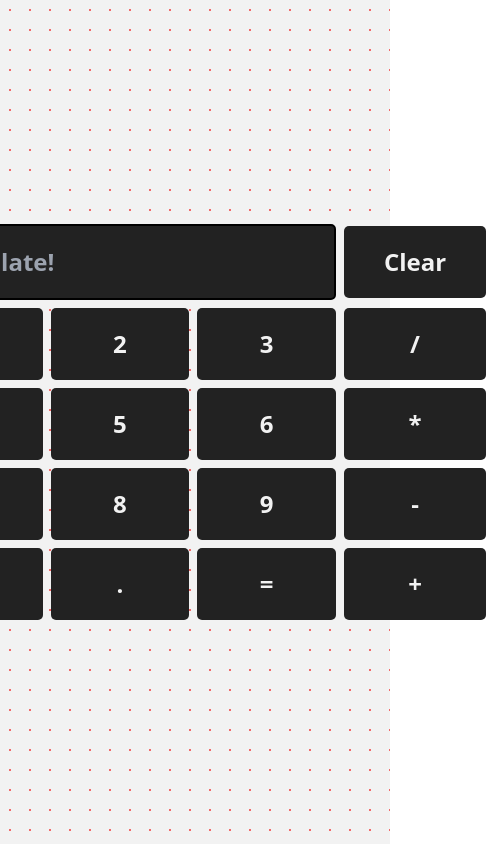
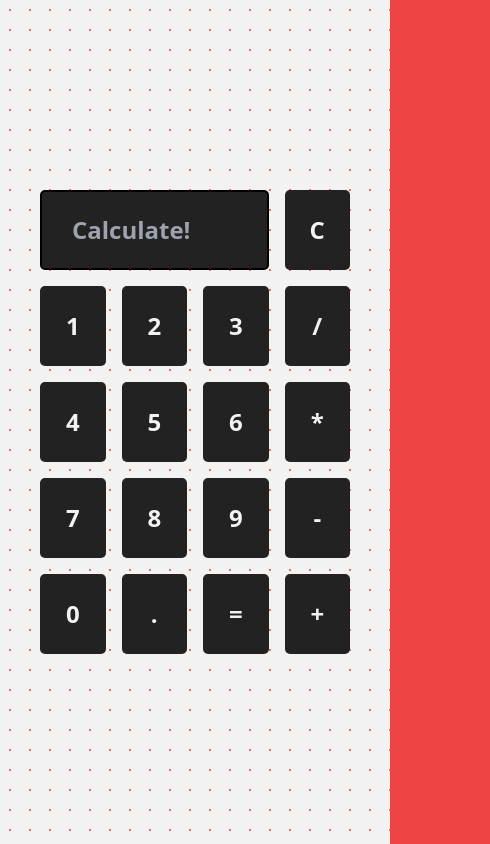
Before and after one commit to Jeydin21/Calculator-App, a plain HTML site: page index.html in a window 390 px wide. Shown: the whole page, 490 px wide, since content can reach past the window. Drawn offline with nearby package versions, Linux system fonts and the light colour scheme.

Commit message:
Added mobile support!

```diff
--- a/index.html
+++ b/index.html
@@ -4,85 +4,54 @@
 <head>
     <meta charset="UTF-8">
     <meta name="viewport" content="width=device-width, initial-scale=1.0">
-  <title>Calculator</title>
-  <script defer src="https://cdn.tailwindcss.com"></script>
+    <title>Calculator App</title>
+    <script async src="https://cdn.tailwindcss.com"></script>
 </head>
 
-<body>
-  <!-- Background -->
-  <div
-    class="absolute top-0 z-[-2] h-screen w-screen bg-red-500 bg-[radial-gradient(#ffffff33_1px,#f2f2f2_1px)] dark:bg-[#000000] dark:bg-[radial-gradient(#ffffff33_1px,#00091d_1px)] bg-[size:20px_20px] flex items-center justify-center">
+<body
+    class="absolute top-0 z-[-2] h-screen w-screen bg-red-500 bg-[radial-gradient(#ffffff33_1px,#f2f2f2_1px)] flex dark:bg-[#000000] dark:bg-[radial-gradient(#ffffff33_1px,#00091d_1px)] bg-[size:20px_20px] items-center justify-center">
 
-    <table class="mx-auto" id="calculator">
-      <tr>
-        <td colspan="3" class="p-1"><input
-            class="bg-[#222222] text-[#F2F2F2] dark:bg-[#F2F2F2] dark:text-[#222222] text-2xl font-bold px-[30px] py-5 rounded-[5px] border-[none] border-2 border-solid border-[black]"
-            type="text" id="result" disabled placeholder="Calculate!"></td>
-        <td class="p-1"><input
-            class="dark:hover:bg-blue-300 hover:bg-slate-500 duration-200 active:scale-90 w-full bg-[#222222] text-[#F2F2F2] dark:bg-[#F2F2F2] dark:text-[#222222] text-2xl font-bold px-10 py-5 rounded-[5px] border-[none]"
-            type="button" value="Clear" onclick="clr()"></td>
-      </tr>
-      <tr>
-        <td class="p-1"><input
-            class="dark:hover:bg-blue-300 hover:bg-slate-500 duration-200 active:scale-90 w-full bg-[#222222] text-[#F2F2F2] dark:bg-[#F2F2F2] dark:text-[#222222] text-2xl font-bold px-10 py-5 rounded-[5px] border-[none]"
-            type="button" value="1" onclick="dis('1')" onkeydown="myFunction(event)"></td>
-        <td class="p-1"><input
-            class="dark:hover:bg-blue-300 hover:bg-slate-500 duration-200 active:scale-90 w-full bg-[#222222] text-[#F2F2F2] dark:bg-[#F2F2F2] dark:text-[#222222] text-2xl font-bold px-10 py-5 rounded-[5px] border-[none]"
-            type="button" value="2" onclick="dis('2')" onkeydown="myFunction(event)"></td>
-        <td class="p-1"><input
-            class="dark:hover:bg-blue-300 hover:bg-slate-500 duration-200 active:scale-90 w-full bg-[#222222] text-[#F2F2F2] dark:bg-[#F2F2F2] dark:text-[#222222] text-2xl font-bold px-10 py-5 rounded-[5px] border-[none]"
-            type="button" value="3" onclick="dis('3')" onkeydown="myFunction(event)"></td>
-        <td class="p-1"><input
-            class="dark:hover:bg-blue-300 hover:bg-slate-500 duration-200 active:scale-90 w-full bg-[#222222] text-[#F2F2F2] dark:bg-[#F2F2F2] dark:text-[#222222] text-2xl font-bold px-10 py-5 rounded-[5px] border-[none]"
-            type="button" value="/" onclick="dis(' / ')" onkeydown="myFunction(event)"></td>
-      </tr>
-      <tr>
-        <td class="p-1"><input
-            class="dark:hover:bg-blue-300 hover:bg-slate-500 duration-200 active:scale-90 w-full bg-[#222222] text-[#F2F2F2] dark:bg-[#F2F2F2] dark:text-[#222222] text-2xl font-bold px-10 py-5 rounded-[5px] border-[none]"
-            type="button" value="4" onclick="dis('4')" onkeydown="myFunction(event)"></td>
-        <td class="p-1"><input
-            class="dark:hover:bg-blue-300 hover:bg-slate-500 duration-200 active:scale-90 w-full bg-[#222222] text-[#F2F2F2] dark:bg-[#F2F2F2] dark:text-[#222222] text-2xl font-bold px-10 py-5 rounded-[5px] border-[none]"
-            type="button" value="5" onclick="dis('5')" onkeydown="myFunction(event)"></td>
-        <td class="p-1"><input
-            class="dark:hover:bg-blue-300 hover:bg-slate-500 duration-200 active:scale-90 w-full bg-[#222222] text-[#F2F2F2] dark:bg-[#F2F2F2] dark:text-[#222222] text-2xl font-bold px-10 py-5 rounded-[5px] border-[none]"
-            type="button" value="6" onclick="dis('6')" onkeydown="myFunction(event)"></td>
-        <td class="p-1"><input
-            class="dark:hover:bg-blue-300 hover:bg-slate-500 duration-200 active:scale-90 w-full bg-[#222222] text-[#F2F2F2] dark:bg-[#F2F2F2] dark:text-[#222222] text-2xl font-bold px-10 py-5 rounded-[5px] border-[none]"
-            type="button" value="*" onclick="dis(' * ')" onkeydown="myFunction(event)"></td>
-      </tr>
-      <tr>
-        <td class="p-1"><input
-            class="dark:hover:bg-blue-300 hover:bg-slate-500 duration-200 active:scale-90 w-full bg-[#222222] text-[#F2F2F2] dark:bg-[#F2F2F2] dark:text-[#222222] text-2xl font-bold px-10 py-5 rounded-[5px] border-[none]"
-            type="button" value="7" onclick="dis('7')" onkeydown="myFunction(event)"></td>
-        <td class="p-1"><input
-            class="dark:hover:bg-blue-300 hover:bg-slate-500 duration-200 active:scale-90 w-full bg-[#222222] text-[#F2F2F2] dark:bg-[#F2F2F2] dark:text-[#222222] text-2xl font-bold px-10 py-5 rounded-[5px] border-[none]"
-            type="button" value="8" onclick="dis('8')" onkeydown="myFunction(event)"></td>
-        <td class="p-1"><input
-            class="dark:hover:bg-blue-300 hover:bg-slate-500 duration-200 active:scale-90 w-full bg-[#222222] text-[#F2F2F2] dark:bg-[#F2F2F2] dark:text-[#222222] text-2xl font-bold px-10 py-5 rounded-[5px] border-[none]"
-            type="button" value="9" onclick="dis('9')" onkeydown="myFunction(event)"></td>
-        <td class="p-1"><input
-            class="dark:hover:bg-blue-300 hover:bg-slate-500 duration-200 active:scale-90 w-full bg-[#222222] text-[#F2F2F2] dark:bg-[#F2F2F2] dark:text-[#222222] text-2xl font-bold px-10 py-5 rounded-[5px] border-[none]"
-            type="button" value="-" onclick="dis(' - ')" onkeydown="myFunction(event)"></td>
-      </tr>
-      <tr>
-        <td class="p-1"><input
-            class="dark:hover:bg-blue-300 hover:bg-slate-500 duration-200 active:scale-90 w-full bg-[#222222] text-[#F2F2F2] dark:bg-[#F2F2F2] dark:text-[#222222] text-2xl font-bold px-10 py-5 rounded-[5px] border-[none]"
-            type="button" value="0" onclick="dis('0')" onkeydown="myFunction(event)"></td>
-        <td class="p-1"><input
-            class="dark:hover:bg-blue-300 hover:bg-slate-500 duration-200 active:scale-90 w-full bg-[#222222] text-[#F2F2F2] dark:bg-[#F2F2F2] dark:text-[#222222] text-2xl font-bold px-10 py-5 rounded-[5px] border-[none]"
-            type="button" value="." onclick="dis('.')" onkeydown="myFunction(event)"></td>
-        <td class="p-1"><input
-            class="dark:hover:bg-blue-300 hover:bg-slate-500 duration-200 active:scale-90 w-full bg-[#222222] text-[#F2F2F2] dark:bg-[#F2F2F2] dark:text-[#222222] text-2xl font-bold px-10 py-5 rounded-[5px] border-[none]"
-            type="button" value="=" onclick="solve()"></td>
-        <td class="p-1"><input
-            class="dark:hover:bg-blue-300 hover:bg-slate-500 duration-200 active:scale-90 w-full bg-[#222222] text-[#F2F2F2] dark:bg-[#F2F2F2] dark:text-[#222222] text-2xl font-bold px-10 py-5 rounded-[5px] border-[none]"
-            type="button" value="+" onclick="dis(' + ')" onkeydown="myFunction(event)"></td>
-      </tr>
-    </table>
-    <script src="script.js"></script>
-
+    <div class="max-w-prose mx-auto grid grid-cols-4 gap-4 p-10">
+        <input type="text" disabled placeholder="Calculate!" id="result"
+            class="bg-[#222222] text-[#F2F2F2] dark:bg-[#F2F2F2] dark:text-[#222222] text-2xl font-bold px-[30px] py-5 rounded-[5px] border-[none] border-2 border-solid border-[black] col-span-3">
+        <button onclick="reset()"
+            class="p-6 dark:hover:bg-blue-300 hover:bg-slate-500 duration-200 active:scale-90 w-full bg-[#222222] text-[#F2F2F2] dark:bg-[#F2F2F2] dark:text-[#222222] text-2xl font-bold rounded-[5px] border-[none]">C</button>
+        <button onclick="display('1')"
+            class="p-6 dark:hover:bg-blue-300 hover:bg-slate-500 duration-200 active:scale-90 w-full bg-[#222222] text-[#F2F2F2] dark:bg-[#F2F2F2] dark:text-[#222222] text-2xl font-bold rounded-[5px] border-[none]">1</button>
+        <button onclick="display('2')"
+            class="p-6 dark:hover:bg-blue-300 hover:bg-slate-500 duration-200 active:scale-90 w-full bg-[#222222] text-[#F2F2F2] dark:bg-[#F2F2F2] dark:text-[#222222] text-2xl font-bold rounded-[5px] border-[none]">2</button>
+        <button onclick="display('3')"
+            class="p-6 dark:hover:bg-blue-300 hover:bg-slate-500 duration-200 active:scale-90 w-full bg-[#222222] text-[#F2F2F2] dark:bg-[#F2F2F2] dark:text-[#222222] text-2xl font-bold rounded-[5px] border-[none]">3</button>
+        <button onclick="display(' / ')"
+            class="p-6 dark:hover:bg-blue-300 hover:bg-slate-500 duration-200 active:scale-90 w-full bg-[#222222] text-[#F2F2F2] dark:bg-[#F2F2F2] dark:text-[#222222] text-2xl font-bold rounded-[5px] border-[none]">/</button>
+        <button onclick="display('4')"
+            class="p-6 dark:hover:bg-blue-300 hover:bg-slate-500 duration-200 active:scale-90 w-full bg-[#222222] text-[#F2F2F2] dark:bg-[#F2F2F2] dark:text-[#222222] text-2xl font-bold rounded-[5px] border-[none]">4</button>
+        <button onclick="display('5')"
+            class="p-6 dark:hover:bg-blue-300 hover:bg-slate-500 duration-200 active:scale-90 w-full bg-[#222222] text-[#F2F2F2] dark:bg-[#F2F2F2] dark:text-[#222222] text-2xl font-bold rounded-[5px] border-[none]">5</button>
+        <button onclick="display('6')"
+            class="p-6 dark:hover:bg-blue-300 hover:bg-slate-500 duration-200 active:scale-90 w-full bg-[#222222] text-[#F2F2F2] dark:bg-[#F2F2F2] dark:text-[#222222] text-2xl font-bold rounded-[5px] border-[none]">6</button>
+        <button onclick="display(' * ')"
+            class="p-6 dark:hover:bg-blue-300 hover:bg-slate-500 duration-200 active:scale-90 w-full bg-[#222222] text-[#F2F2F2] dark:bg-[#F2F2F2] dark:text-[#222222] text-2xl font-bold rounded-[5px] border-[none]">*</button>
+        <button onclick="display('7')"
+            class="p-6 dark:hover:bg-blue-300 hover:bg-slate-500 duration-200 active:scale-90 w-full bg-[#222222] text-[#F2F2F2] dark:bg-[#F2F2F2] dark:text-[#222222] text-2xl font-bold rounded-[5px] border-[none]">7</button>
+        <button onclick="display('8')"
+            class="p-6 dark:hover:bg-blue-300 hover:bg-slate-500 duration-200 active:scale-90 w-full bg-[#222222] text-[#F2F2F2] dark:bg-[#F2F2F2] dark:text-[#222222] text-2xl font-bold rounded-[5px] border-[none]">8</button>
+        <button onclick="display('9')"
+            class="p-6 dark:hover:bg-blue-300 hover:bg-slate-500 duration-200 active:scale-90 w-full bg-[#222222] text-[#F2F2F2] dark:bg-[#F2F2F2] dark:text-[#222222] text-2xl font-bold rounded-[5px] border-[none]">9</button>
+        <button onclick="display(' - ')"
+            class="p-6 dark:hover:bg-blue-300 hover:bg-slate-500 duration-200 active:scale-90 w-full bg-[#222222] text-[#F2F2F2] dark:bg-[#F2F2F2] dark:text-[#222222] text-2xl font-bold rounded-[5px] border-[none]">-</button>
+        <button onclick="display('0')"
+            class="p-6 dark:hover:bg-blue-300 hover:bg-slate-500 duration-200 active:scale-90 w-full bg-[#222222] text-[#F2F2F2] dark:bg-[#F2F2F2] dark:text-[#222222] text-2xl font-bold rounded-[5px] border-[none]">0</button>
+        <button onclick="display('.')"
+            class="p-6 dark:hover:bg-blue-300 hover:bg-slate-500 duration-200 active:scale-90 w-full bg-[#222222] text-[#F2F2F2] dark:bg-[#F2F2F2] dark:text-[#222222] text-2xl font-bold rounded-[5px] border-[none]">.</button>
+        <button onclick="solve()"
+            class="p-6 dark:hover:bg-blue-300 hover:bg-slate-500 duration-200 active:scale-90 w-full bg-[#222222] text-[#F2F2F2] dark:bg-[#F2F2F2] dark:text-[#222222] text-2xl font-bold rounded-[5px] border-[none]">=</button>
+        <button onclick="display(' + ')"
+            class="p-6 dark:hover:bg-blue-300 hover:bg-slate-500 duration-200 active:scale-90 w-full bg-[#222222] text-[#F2F2F2] dark:bg-[#F2F2F2] dark:text-[#222222] text-2xl font-bold rounded-[5px] border-[none]">+</button>
     </div>
 </body>
+
+<script src="script.js"></script>
 
 <script src="https://cdnjs.cloudflare.com/ajax/libs/mathjs/10.6.4/math.js"
     integrity="sha512-BbVEDjbqdN3Eow8+empLMrJlxXRj5nEitiCAK5A1pUr66+jLVejo3PmjIaucRnjlB0P9R3rBUs3g5jXc8ti+fQ=="
--- a/script.js
+++ b/script.js
@@ -1,5 +1,5 @@
-function dis(val) {
-  document.getElementById("result").value += val
+function display(value) {
+  document.getElementById("result").value += value
 }
 
 function myFunction(event) {
@@ -30,6 +30,6 @@ function solve() {
   document.getElementById("result").value = y
 }
 
-function clr() {
+function reset() {
   document.getElementById("result").value = ""
 }
```
Lines whose indentation alone changed are shown as unchanged.
